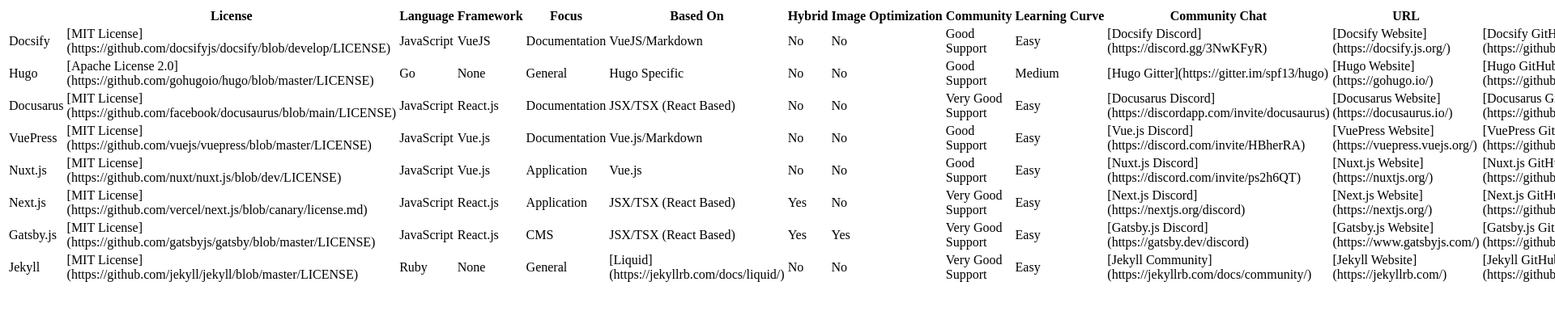
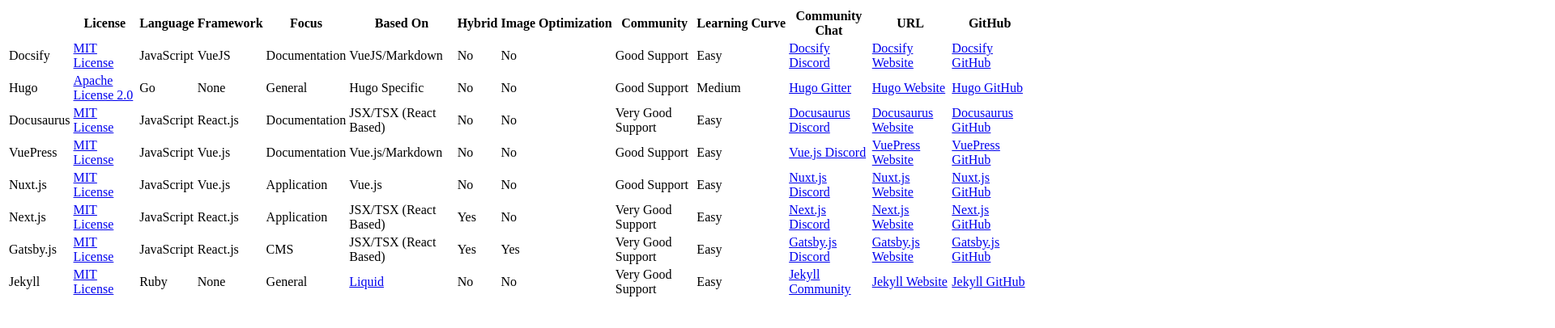
Before and after one commit to adithyaakrishna/Analyze-SSG, a plain HTML site: page docs/index.html in a window 1280 px wide. Shown: the top 406 px of the page at 81% size, 1920 px wide, since content can reach past the window. Drawn offline with Linux system fonts and the light colour scheme.

Commit message:
Updated HTML Page
Signed-off-by: Adithya Krishna <aadithya794@gmail.com>

```diff
--- a/docs/index.html
+++ b/docs/index.html
@@ -6,6 +6,7 @@
     <meta name="viewport" content="width=device-width, initial-scale=1.0">
     <title>Static Site Generators Comparison</title>
 </head>
+<a href="http://" target="_blank" rel="noopener noreferrer"></a>
 <body>
     <table>
         <tr>
@@ -25,7 +26,8 @@
         </tr>
         <tr>
             <td>Docsify</td>
-            <td>[MIT License](https://github.com/docsifyjs/docsify/blob/develop/LICENSE)</td>
+            <td><a href="https://github.com/docsifyjs/docsify/blob/develop/LICENSE" target="_blank"
+                    rel="noopener noreferrer">MIT License</a></td>
             <td>JavaScript</td>
             <td>VueJS</td>
             <td>Documentation</td>
@@ -34,13 +36,15 @@
             <td>No</td>
             <td>Good Support</td>
             <td>Easy</td>
-            <td>[Docsify Discord](https://discord.gg/3NwKFyR)</td>
-            <td>[Docsify Website](https://docsify.js.org/)</td>
-            <td>[Docsify GitHub](https://github.com/docsifyjs/docsify)</td>
+            <td><a href="https://discord.gg/3NwKFyR" target="_blank" rel="noopener noreferrer">Docsify Discord</a></td>
+            <td><a href="https://docsify.js.org/" target="_blank" rel="noopener noreferrer">Docsify Website</a></td>
+            <td><a href="https://github.com/docsifyjs/docsify" target="_blank" rel="noopener noreferrer">Docsify GitHub</a>
+            </td>
         </tr>
         <tr>
             <td>Hugo</td>
-            <td>[Apache License 2.0](https://github.com/gohugoio/hugo/blob/master/LICENSE)</td>
+            <td><a href="https://github.com/gohugoio/hugo/blob/master/LICENSE" target="_blank"
+                    rel="noopener noreferrer">Apache License 2.0</a></td>
             <td>Go</td>
             <td>None</td>
             <td>General</td>
@@ -49,13 +53,14 @@
             <td>No</td>
             <td>Good Support</td>
             <td>Medium</td>
-            <td>[Hugo Gitter](https://gitter.im/spf13/hugo)</td>
-            <td>[Hugo Website](https://gohugo.io/)</td>
-            <td>[Hugo GitHub](https://github.com/gohugoio/hugo)</td>
+            <td><a href="https://gitter.im/spf13/hugo" target="_blank" rel="noopener noreferrer">Hugo Gitter</a></td>
+            <td><a href="https://gohugo.io/" target="_blank" rel="noopener noreferrer">Hugo Website</a></td>
+            <td><a href="https://github.com/gohugoio/hugo" target="_blank" rel="noopener noreferrer">Hugo GitHub</a></td>
         </tr>
         <tr>
-            <td>Docusarus</td>
-            <td>[MIT License](https://github.com/facebook/docusaurus/blob/main/LICENSE)</td>
+            <td>Docusaurus</td>
+            <td><a href="https://github.com/facebook/docusaurus/blob/main/LICENSE" target="_blank"
+                    rel="noopener noreferrer">MIT License</a></td>
             <td>JavaScript</td>
             <td>React.js</td>
             <td>Documentation</td>
@@ -64,13 +69,16 @@
             <td>No</td>
             <td>Very Good Support</td>
             <td>Easy</td>
-            <td>[Docusarus Discord](https://discordapp.com/invite/docusaurus)</td>
-            <td>[Docusarus Website](https://docusaurus.io/)</td>
-            <td>[Docusarus GitHub](https://github.com/facebook/docusaurus)</td>
+            <td><a href="https://discordapp.com/invite/docusaurus" target="_blank" rel="noopener noreferrer">Docusaurus
+                    Discord</a></td>
+            <td><a href="https://docusaurus.io/" target="_blank" rel="noopener noreferrer">Docusaurus Website</a></td>
+            <td><a href="https://github.com/facebook/docusaurus" target="_blank" rel="noopener noreferrer">Docusaurus
+                    GitHub</a></td>
         </tr>
         <tr>
             <td>VuePress</td>
-            <td>[MIT License](https://github.com/vuejs/vuepress/blob/master/LICENSE)</td>
+            <td><a href="https://github.com/vuejs/vuepress/blob/master/LICENSE" target="_blank"
+                    rel="noopener noreferrer">MIT License</a></td>
             <td>JavaScript</td>
             <td>Vue.js</td>
             <td>Documentation</td>
@@ -79,13 +87,16 @@
             <td>No</td>
             <td>Good Support</td>
             <td>Easy</td>
-            <td>[Vue.js Discord](https://discord.com/invite/HBherRA)</td>
-            <td>[VuePress Website](https://vuepress.vuejs.org/)</td>
-            <td>[VuePress GitHub](https://github.com/vuejs/vuepress)</td>
+            <td><a href="https://discord.com/invite/HBherRA" target="_blank" rel="noopener noreferrer">Vue.js Discord</a>
+            </td>
+            <td><a href="https://vuepress.vuejs.org/" target="_blank" rel="noopener noreferrer">VuePress Website</a></td>
+            <td><a href="https://github.com/vuejs/vuepress" target="_blank" rel="noopener noreferrer">VuePress GitHub</a>
+            </td>
         </tr>
         <tr>
             <td>Nuxt.js</td>
-            <td>[MIT License](https://github.com/nuxt/nuxt.js/blob/dev/LICENSE)</td>
+            <td><a href="https://github.com/nuxt/nuxt.js/blob/dev/LICENSE" target="_blank" rel="noopener noreferrer">MIT
+                    License</a></td>
             <td>JavaScript</td>
             <td>Vue.js</td>
             <td>Application</td>
@@ -94,13 +105,15 @@
             <td>No</td>
             <td>Good Support</td>
             <td>Easy</td>
-            <td>[Nuxt.js Discord](https://discord.com/invite/ps2h6QT)</td>
-            <td>[Nuxt.js Website](https://nuxtjs.org/)</td>
-            <td>[Nuxt.js GitHub](https://github.com/nuxt/nuxt.js)</td>
+            <td><a href="https://discord.com/invite/ps2h6QT" target="_blank" rel="noopener noreferrer">Nuxt.js Discord</a>
+            </td>
+            <td><a href="https://nuxtjs.org/" target="_blank" rel="noopener noreferrer">Nuxt.js Website</a></td>
+            <td><a href="https://github.com/nuxt/nuxt.js" target="_blank" rel="noopener noreferrer">Nuxt.js GitHub</a></td>
         </tr>
         <tr>
             <td>Next.js</td>
-            <td>[MIT License](https://github.com/vercel/next.js/blob/canary/license.md)</td>
+            <td><a href="https://github.com/vercel/next.js/blob/canary/license.md" target="_blank"
+                    rel="noopener noreferrer">MIT License</a></td>
             <td>JavaScript</td>
             <td>React.js</td>
             <td>Application</td>
@@ -109,13 +122,15 @@
             <td>No</td>
             <td>Very Good Support</td>
             <td>Easy</td>
-            <td>[Next.js Discord](https://nextjs.org/discord)</td>
-            <td>[Next.js Website](https://nextjs.org/)</td>
-            <td>[Next.js GitHub](https://github.com/vercel/next.js)</td>
+            <td><a href="https://nextjs.org/discord" target="_blank" rel="noopener noreferrer">Next.js Discord</a></td>
+            <td><a href="https://nextjs.org/" target="_blank" rel="noopener noreferrer">Next.js Website</a></td>
+            <td><a href="https://github.com/vercel/next.js" target="_blank" rel="noopener noreferrer">Next.js GitHub</a>
+            </td>
         </tr>
         <tr>
             <td>Gatsby.js</td>
-            <td>[MIT License](https://github.com/gatsbyjs/gatsby/blob/master/LICENSE)</td>
+            <td><a href="https://github.com/gatsbyjs/gatsby/blob/master/LICENSE" target="_blank"
+                    rel="noopener noreferrer">MIT License</a></td>
             <td>JavaScript</td>
             <td>React.js</td>
             <td>CMS</td>
@@ -124,26 +139,28 @@
             <td>Yes</td>
             <td>Very Good Support</td>
             <td>Easy</td>
-            <td>[Gatsby.js Discord](https://gatsby.dev/discord)</td>
-            <td>[Gatsby.js Website](https://www.gatsbyjs.com/)</td>
-            <td>[Gatsby.js GitHub](https://github.com/gatsbyjs/gatsby)</td>
+            <td><a href="https://gatsby.dev/discord" target="_blank" rel="noopener noreferrer">Gatsby.js Discord</a></td>
+            <td><a href="https://www.gatsbyjs.com/" target="_blank" rel="noopener noreferrer">Gatsby.js Website</a></td>
+            <td><a href="https://github.com/gatsbyjs/gatsby" target="_blank" rel="noopener noreferrer">Gatsby.js GitHub</a>
+            </td>
         </tr>
         <tr>
             <td>Jekyll</td>
-            <td>[MIT License](https://github.com/jekyll/jekyll/blob/master/LICENSE)</td>
+            <td><a href="https://github.com/jekyll/jekyll/blob/master/LICENSE" target="_blank" rel="noopener noreferrer">MIT
+                    License</a></td>
             <td>Ruby</td>
             <td>None</td>
             <td>General</td>
-            <td>[Liquid](https://jekyllrb.com/docs/liquid/)</td>
+            <td><a href="https://jekyllrb.com/docs/liquid/" target="_blank" rel="noopener noreferrer">Liquid</a></td>
             <td>No</td>
             <td>No</td>
             <td>Very Good Support</td>
             <td>Easy</td>
-            <td>[Jekyll Community](https://jekyllrb.com/docs/community/)</td>
-            <td>[Jekyll Website](https://jekyllrb.com/)</td>
-            <td>[Jekyll GitHub](https://github.com/jekyll/jekyll)</td>
+            <td><a href="https://jekyllrb.com/docs/community/" target="_blank" rel="noopener noreferrer">Jekyll
+                    Community</a></td>
+            <td><a href="https://jekyllrb.com/" target="_blank" rel="noopener noreferrer">Jekyll Website</a></td>
+            <td><a href="https://github.com/jekyll/jekyll" target="_blank" rel="noopener noreferrer">Jekyll GitHub</a></td>
         </tr>
     </table>
-
 </body>
 </html>
```
